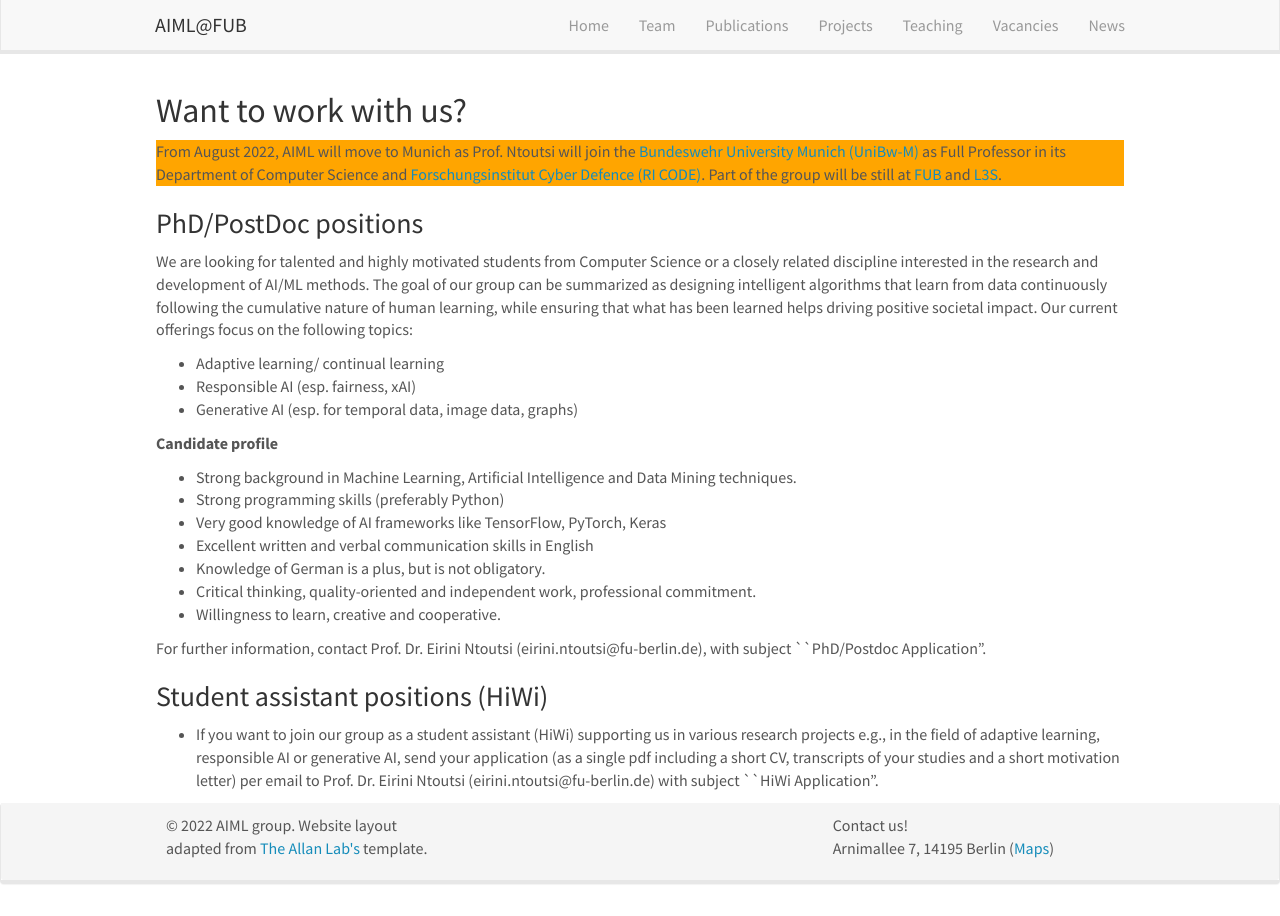
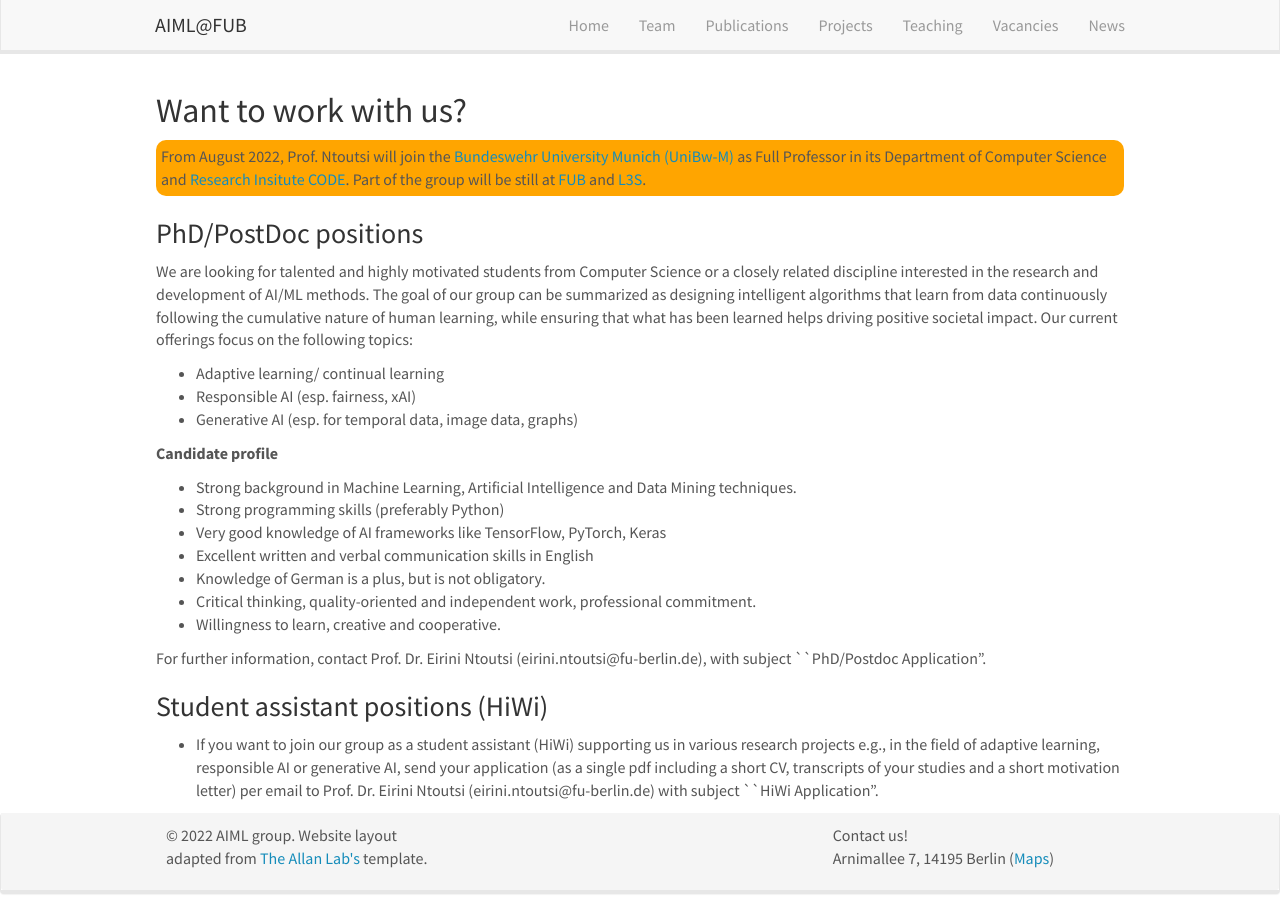
Before and after one commit to AIML-research/AIML-research.github.io, a Jekyll site: the page built from _pages/openings.md, in a window 1280 px wide. Built offline with Jekyll 4.4.1, drawn with Linux system fonts in a browser that asks for light colours; nearby versions of some CDN libraries.

Commit message:
Update openings.md

```diff
--- a/_pages/openings.md
+++ b/_pages/openings.md
@@ -8,10 +8,8 @@ permalink: /vacancies
 
 
 ## Want to work with us?
-
-
-<p style="background-color:orange;">
-From August 2022, AIML will move to Munich as Prof. Ntoutsi will join the <a href="https://www.unibw.de/" target="_new">Bundeswehr University Munich (UniBw-M)</a> as Full Professor in its Department of Computer Science and <a href="https://www.unibw.de/code" target="_new">Forschungsinstitut Cyber Defence (RI CODE)</a>. Part of the group will be still at <a href="https://www.fu-berlin.de/" target="_new">FUB</a> and <a href="https://www.l3s.de/de" target="_new">L3S</a>.
+<p style="background-color:orange;padding:5px;border-radius: 10px;">
+From August 2022, Prof. Ntoutsi will join the <a href="https://www.unibw.de/" target="_new">Bundeswehr University Munich (UniBw-M)</a> as Full Professor in its Department of Computer Science and <a href="https://www.unibw.de/code" target="_new">Research Insitute CODE</a>. Part of the group will be still at <a href="https://www.fu-berlin.de/" target="_new">FUB</a> and <a href="https://www.l3s.de/de" target="_new">L3S</a>.
 </p>
 
 ### PhD/PostDoc positions
```
